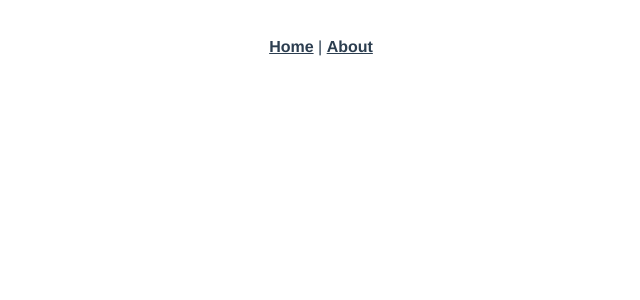
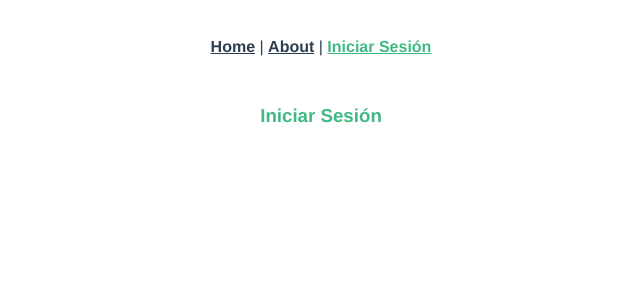
Before and after one commit to alateka/netflyx-frontend, a Vue app: page /#/login in a window 1280 px wide. Before the commit this address had no page. Shown: the top 300 px of the page, without its empty margins (319-959 px from the left). Built offline with nearby package versions, Linux system fonts and the light colour scheme.

Commit message:
Added new route (Login)

```diff
--- a/src/App.vue
+++ b/src/App.vue
@@ -1,7 +1,8 @@
 <template>
   <nav>
     <router-link to="/">Home</router-link> |
-    <router-link to="/about">About</router-link>
+    <router-link to="/about">About</router-link> |
+    <router-link to="/login">Iniciar Sesión</router-link>
   </nav>
   <router-view/>
 </template>
--- /dev/null
+++ b/src/components/LoginForm.vue
@@ -0,0 +1,20 @@
+<template>
+  <div class="login">
+    <h3>{{msg}}</h3>
+  </div>
+</template>
+
+<script>
+export default {
+  name: 'LoginForm',
+  props: {
+    msg: String
+  }
+}
+</script>
+
+<style scoped>
+h3 {
+  color: #42b983;
+}
+</style>
--- a/src/router/index.js
+++ b/src/router/index.js
@@ -14,7 +14,13 @@ const routes = [
     // this generates a separate chunk (about.[hash].js) for this route
     // which is lazy-loaded when the route is visited.
     component: () => import(/* webpackChunkName: "about" */ '../views/AboutView.vue')
-  }
+  },
+  {
+    path: '/login',
+    name: 'login',
+    component: () => import('../views/LoginView.vue')
+  },
+
 ]
 
 const router = createRouter({
--- /dev/null
+++ b/src/views/LoginView.vue
@@ -0,0 +1,16 @@
+<template>
+  <div class="login">
+    <LoginForm msg="Iniciar Sesión"/>
+  </div>
+</template>
+
+<script>
+import LoginForm from '@/components/LoginForm.vue'
+
+export default {
+  name: 'LoginView',
+  components: {
+    LoginForm
+  }
+}
+</script>
```
